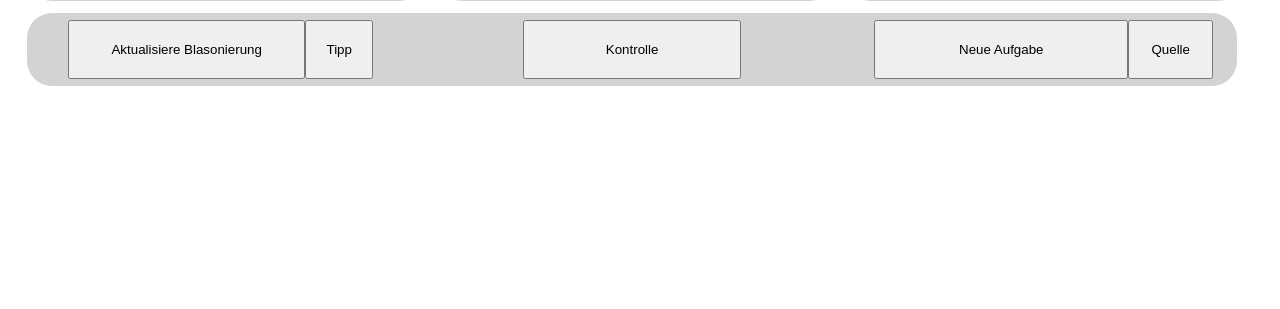
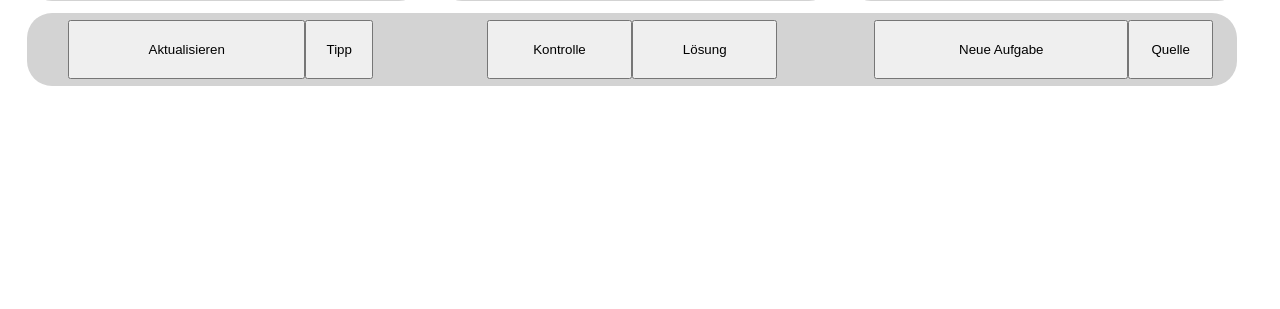
Before and after one commit to raykyn/heraldik, a Django app: page /heraldik/ in a window 1280 px wide. Shown: the part 491-800 px from the top of the page. Run offline with Django 3.2, Linux system fonts and the light colour scheme.

Commit message:
Solution button implemented.

```diff
--- a/heraldik/templates/heraldik/index.html
+++ b/heraldik/templates/heraldik/index.html
@@ -42,11 +42,12 @@
         </div>
         <div id="buttonContainer">
             <div id="updateBlaz-div">
-                <button id="updateBlaz">Aktualisiere Blasonierung</button>
+                <button id="updateBlaz">Aktualisieren</button>
                 <button id="getclue">Tipp</button>
             </div>
             <div id="solution-div">
-                <button id="getSolution">Kontrolle</button>
+                <button id="getControl">Kontrolle</button>
+                <button id="getSolution">Lösung</button>
             </div>
             <div id="getRandomShieldButton-div">
                 <button id="getRandomShieldButton">Neue Aufgabe</button>
--- a/static_local/heraldik/functions.js
+++ b/static_local/heraldik/functions.js
@@ -1705,7 +1705,16 @@ $(document).ready(
         );
 
         $("#getSolution").click( function() {
-
+        	if(!current_coa) {
+        		return
+        	}
+        	alert(current_coa.blazon);
+        });
+
+        $("#getControl").click( function() {
+        	if(!current_coa) {
+        		return
+        	}
         	var blaz = $("textarea#blasonierung").val();
             if(blaz.length > 0) {
             	$.get("output", { input: blaz, }).done(
--- a/static_local/heraldik/style.css
+++ b/static_local/heraldik/style.css
@@ -182,12 +182,22 @@ textarea {
     bottom: 5%;
 }
 
+#getControl {
+    height: 90%;
+    width: 40%;
+    position: absolute;
+    top: 5%;
+    left: 10%;
+    right: 60%;
+    bottom: 5%;
+}
+
 #getSolution {
     height: 90%;
-    width: 60%;
+    width: 40%;
     position: absolute;
     top: 5%;
-    left: 20%;
+    left: 50%;
     right: 20%;
     bottom: 5%;
 }
```
